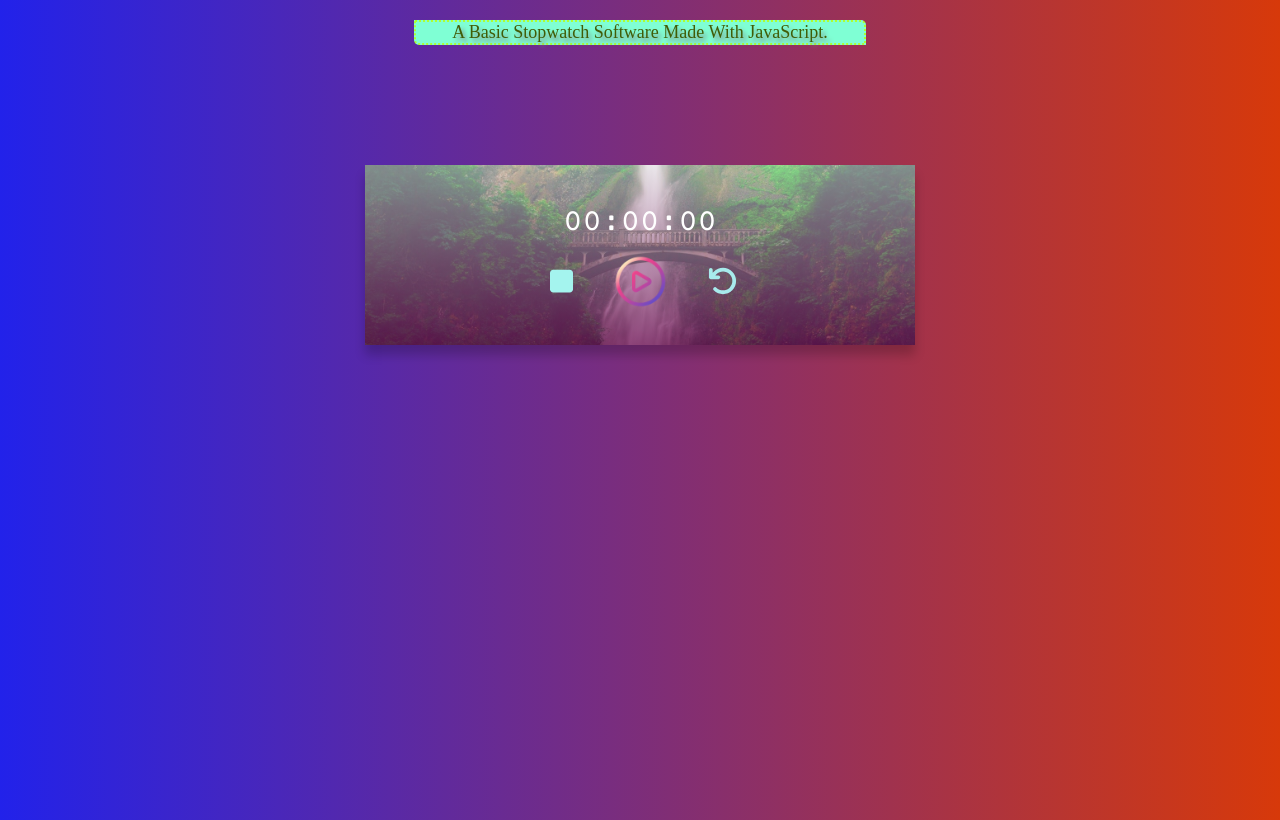
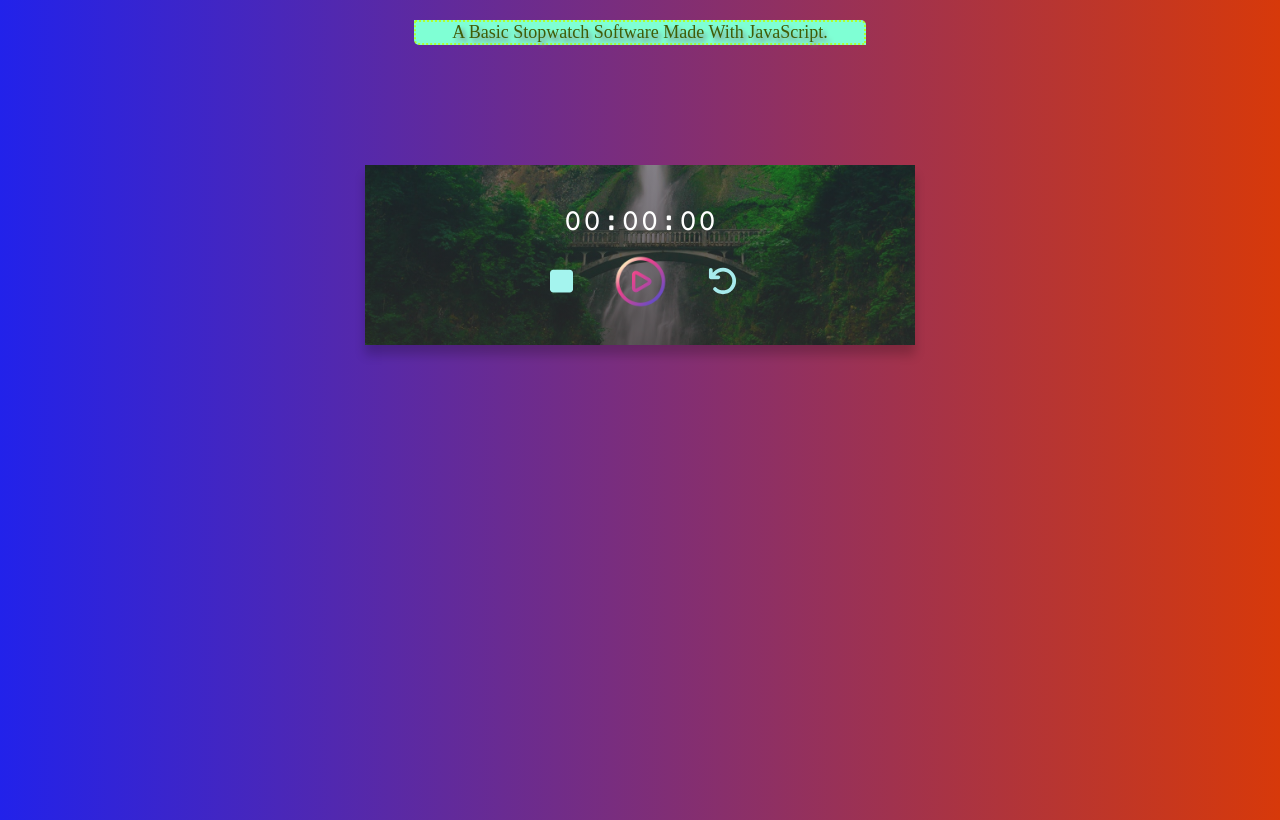
Before and after one commit to qahsishaq/Javascript-Stopwatch, a plain HTML site: page index.html in a window 1280 px wide. Drawn offline with nearby package versions, Linux system fonts and the light colour scheme; a web font is replaced by a local one.

Commit message:
latest commit

```diff
--- a/style.css
+++ b/style.css
@@ -30,8 +30,8 @@ body {
   height: 100px;
   background-image: linear-gradient(
       to bottom,
-      rgba(245, 246, 252, 0.52),
-      rgba(117, 19, 93, 0.73)
+      rgba(46, 47, 59, 0.52),
+      rgba(47, 42, 46, 0.73)
     ),
     url("./assets/waterfall-background-for-stopwatch.jpg");
   background-size: cover;
```
